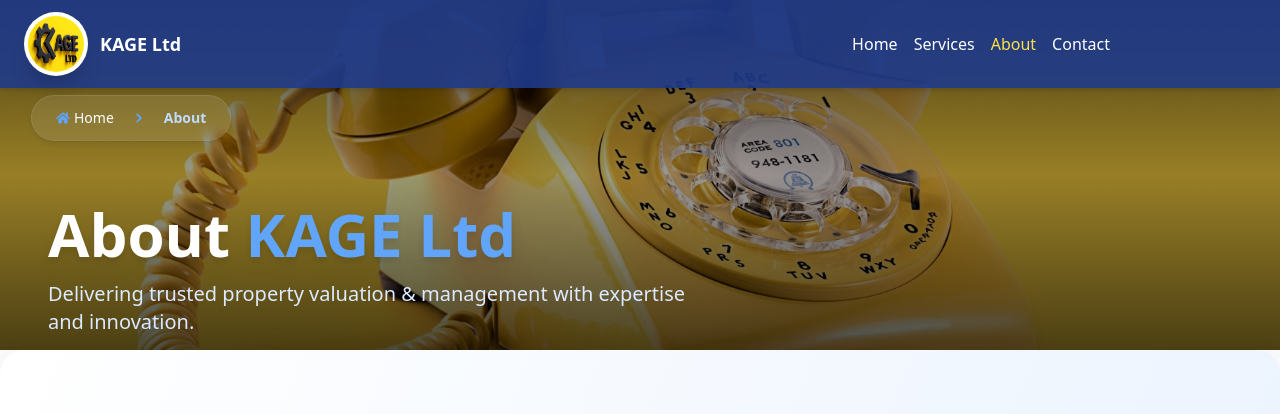
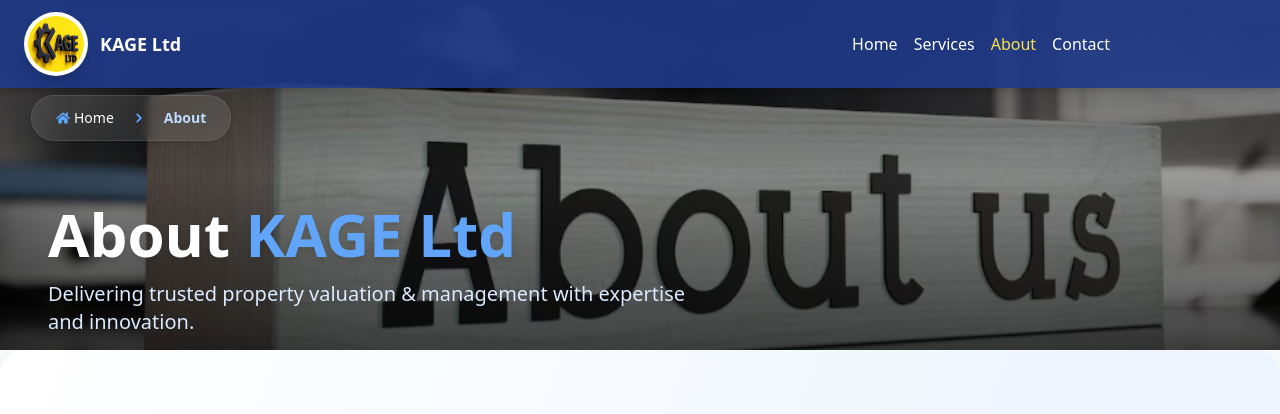
Before and after one commit to OliQuavious/kage-ltd-website, a React (Create React App) app: page /about in a window 1280 px wide. Shown: the top 414 px of the page. Built offline with nearby package versions, Linux system fonts and the light colour scheme.

Commit message:
Update about hero image

```diff
--- a/src/pages/About.jsx
+++ b/src/pages/About.jsx
@@ -77,7 +77,7 @@
 <section className="relative w-full h-[400px] md:h-[350px] overflow-hidden">
   <motion.div
     className="absolute inset-0 w-full h-full bg-cover bg-center"
-    style={{ backgroundImage: "url('/team/Telephone.jpg')" }}
+    style={{ backgroundImage: "url('/team/About.png')" }}
     variants={{
       hidden: { scale: 1 },
       show: { scale: 1.1, transition: { duration: 10, ease: "easeOut" } },
```
Also changed, not shown: public/team/About.png (added).
